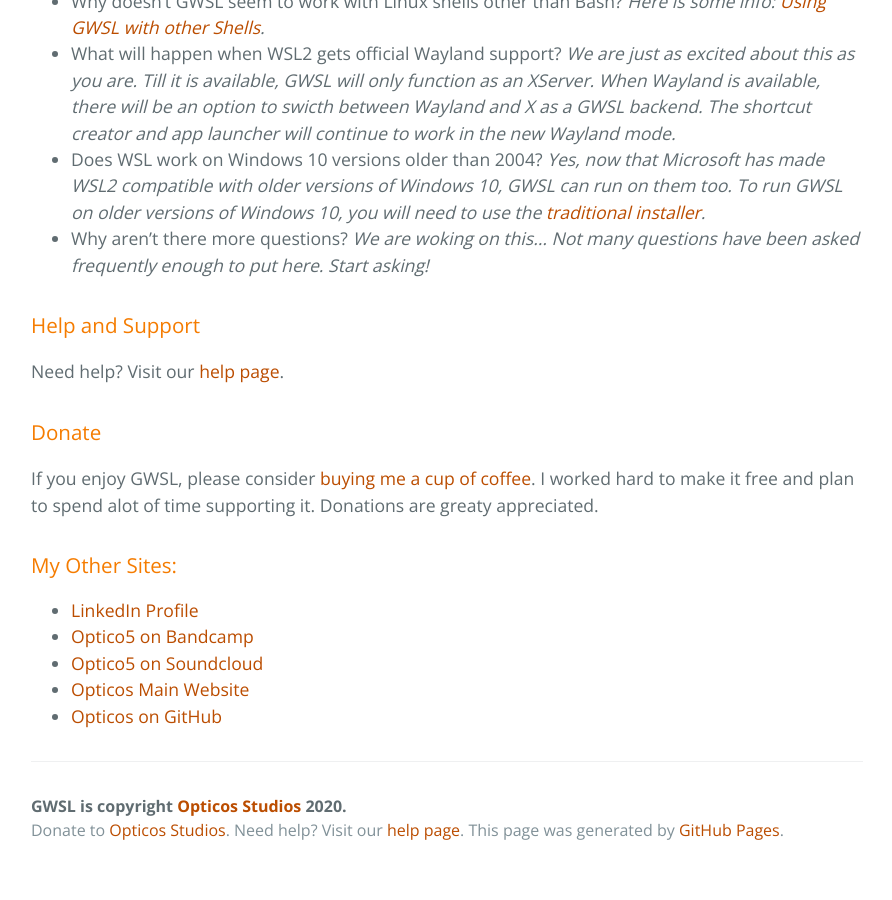
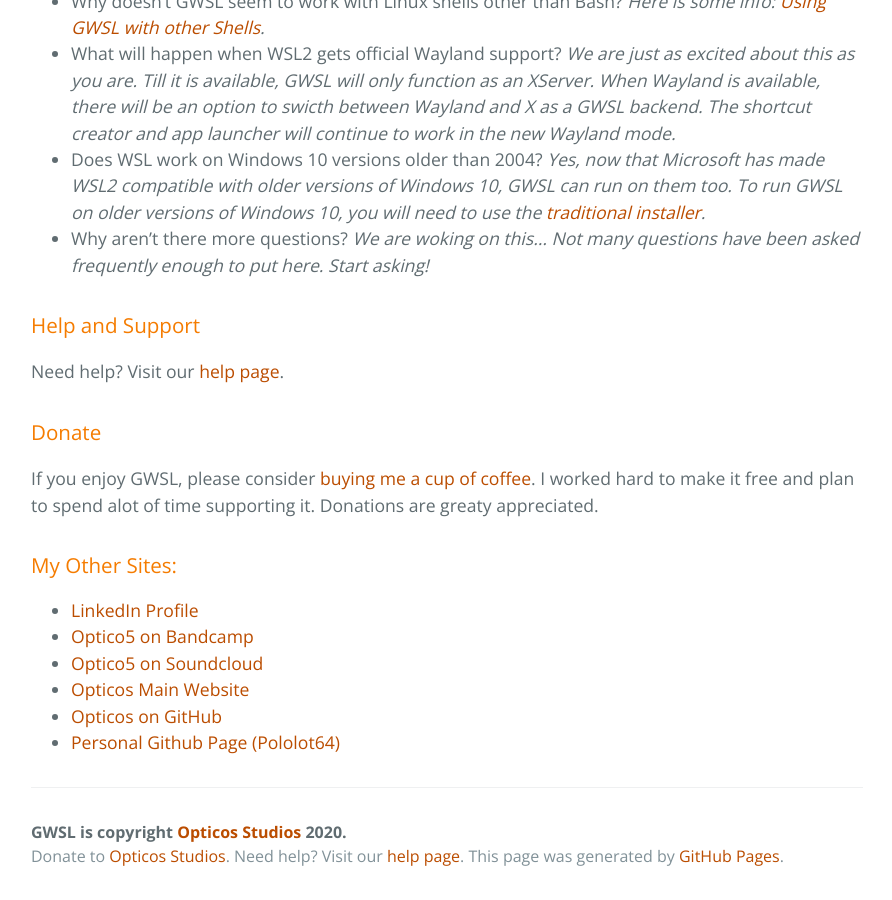
Before and after one commit to Opticos/gwsl, a Jekyll site: the page built from index.md, in a window 1280 px wide and 900 px high, scrolled down 2221 px. Shown: the whole window, without its empty margins (193-1085 px from the left). Built offline with Jekyll 4.4.1, drawn with Linux system fonts in a browser that asks for light colours; the repository's description, which GitHub fills in, is left out; before the commit the page ends 3095 px from its top, so only the background shows below that.

Commit message:
Update index.md

```diff
--- a/index.md
+++ b/index.md
@@ -104,3 +104,4 @@ If you enjoy GWSL, please consider [buying me a cup of coffee](https://sites.goo
 *  [Optico5 on Soundcloud](https://soundcloud.com/opticos)
 *  [Opticos Main Website](https://sites.google.com/bartimee.com/opticos-studios/home)
 *  [Opticos on GitHub](https://github.com/Opticos)
+*  [Personal Github Page (Pololot64)](https://github.com/Pololot64)
```
